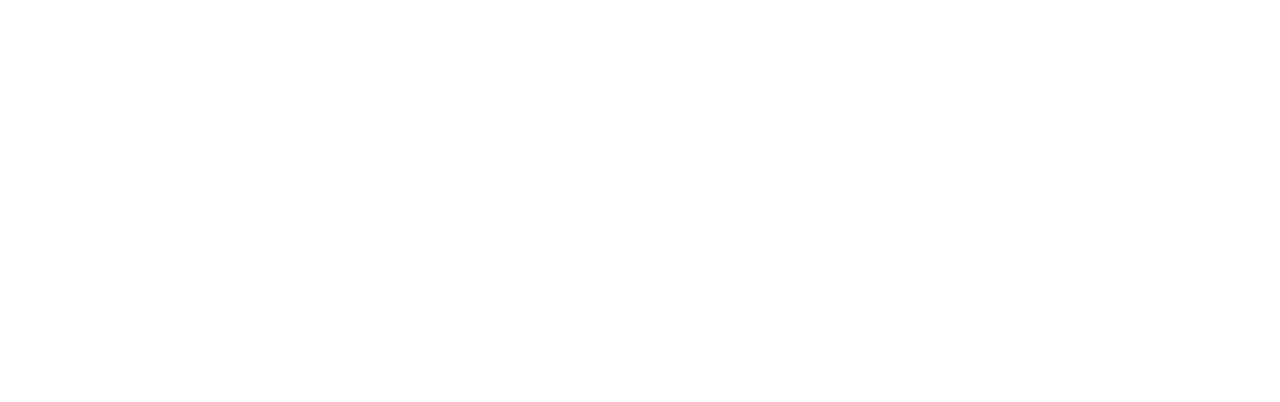
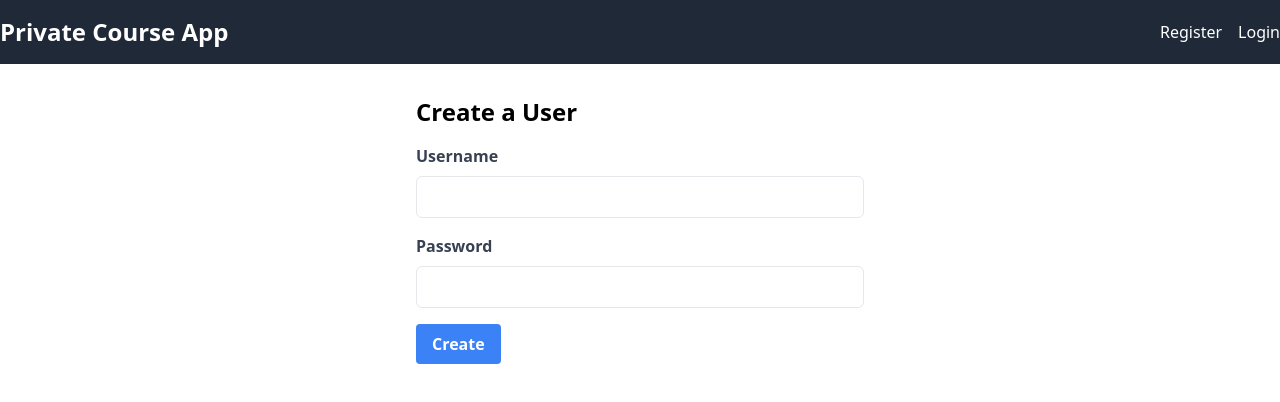
Before and after one commit to onesinus/learn_frontend, a React (Create React App) app: page /add-user in a window 1280 px wide. Before the commit this address had no page. Shown: the top 402 px of the page. Built offline with nearby package versions, Linux system fonts and the light colour scheme.

Commit message:
Add User

```diff
--- a/src/App.js
+++ b/src/App.js
@@ -7,7 +7,7 @@
 import CreateCourse from './components/CreateCourse';
 import EditCourse from './components/UpdateCourse';
 import UserList from './components/UserList';
-// import CreateUser from './components/CreateUser';
+import CreateUser from './components/CreateUser';
 // import EditUser from './components/UpdateUser';
 
 function App() {
@@ -21,7 +21,7 @@
         <Route path="/add-course" element={<CreateCourse />} />
         <Route path="/courses/:id/edit" element={<EditCourse />} />
         <Route path="/users" element={<UserList />} />
-        {/* <Route path="/add-user" element={<CreateUser />} />  */}
+        <Route path="/add-user" element={<CreateUser />} />
         {/* <Route path="/users/:id/edit" element={<EditUser />} */}
       </Routes>
     </Router>
--- /dev/null
+++ b/src/components/CreateUser.js
@@ -0,0 +1,68 @@
+import React, { useState } from 'react';
+import axios from '../axiosConfig';
+import { useNavigate } from 'react-router-dom';
+import Header from './Header';
+
+const CreateUser = () => {
+  const [username, setUsername] = useState('');
+  const [password, setPassword] = useState('');
+  const navigate = useNavigate();
+
+  const handleSubmit = e => {
+    e.preventDefault();
+    axios.post('/register', { username, password }, {
+      headers: {
+        'Content-Type': 'application/json'
+      }
+    })
+    .then(response => {
+      console.log('User created successfully:', response.data);
+      // Redirect and inform success
+      navigate('/users');
+      alert('User created successfully!');
+    })
+    .catch(error => {
+      console.error('Error creating user:', error);
+      // Show error message
+      alert('Failed to create user. Please try again.');
+    });
+  };
+
+  return (
+    <>
+      <Header />
+      <div className="container mx-auto py-8">
+        <form onSubmit={handleSubmit} className="max-w-md mx-auto">
+          <h1 className="text-2xl font-bold mb-4">Create a User</h1>
+          <div className="mb-4">
+            <label htmlFor="username" className="block text-gray-700 font-bold mb-2">Username</label>
+            <input
+              type="text"
+              id="username"
+              value={username}
+              onChange={e => setUsername(e.target.value)}
+              className="w-full px-3 py-2 border rounded-md focus:outline-none focus:border-blue-500"
+              required
+            />
+          </div>
+          <div className="mb-4">
+            <label htmlFor="password" className="block text-gray-700 font-bold mb-2">Password</label>
+            <input
+              type="password"
+              id="password"
+              value={password}
+              onChange={e => setPassword(e.target.value)}
+              className="w-full px-3 py-2 border rounded-md focus:outline-none focus:border-blue-500"
+              required
+            />
+          </div>
+          <button type="submit" className="bg-blue-500 hover:bg-blue-700 text-white font-bold py-2 px-4 rounded">
+            Create
+          </button>
+        </form>
+      </div>
+    </>
+  );
+};
+
+export default CreateUser;
```
